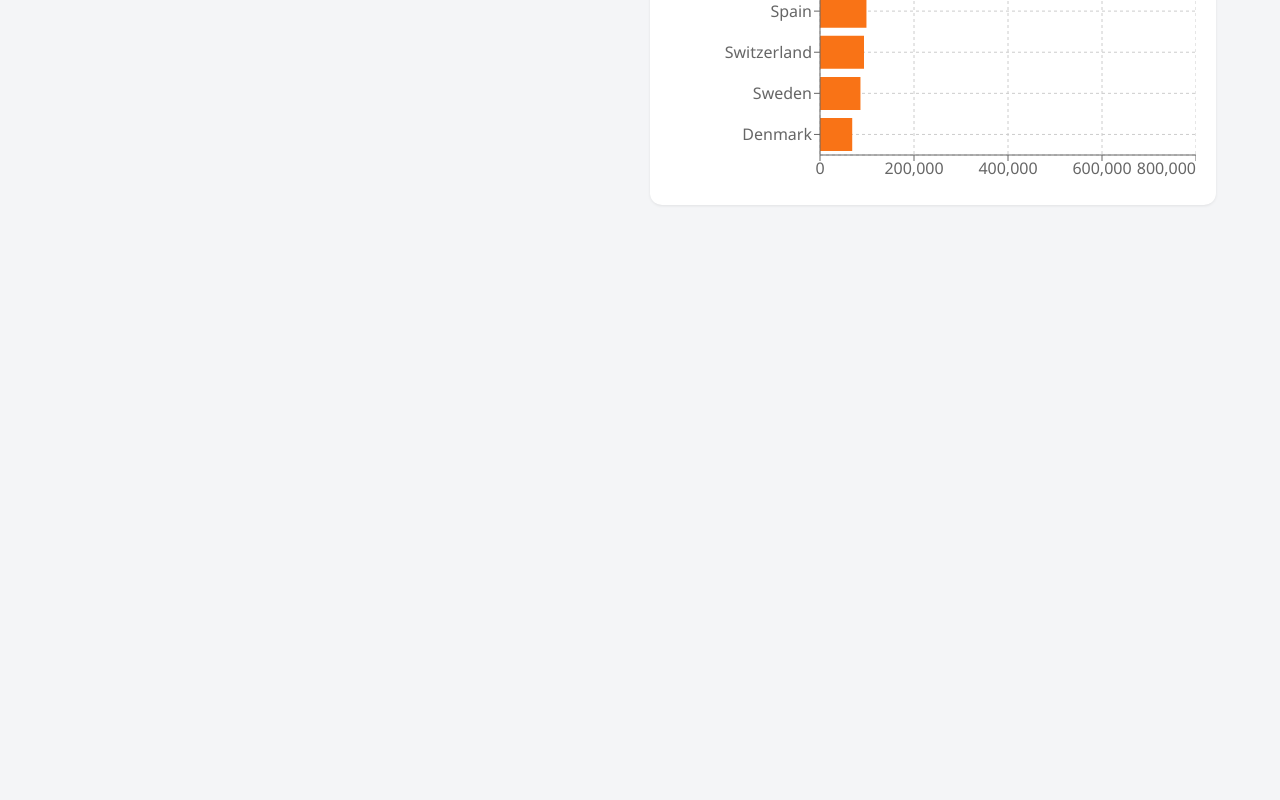
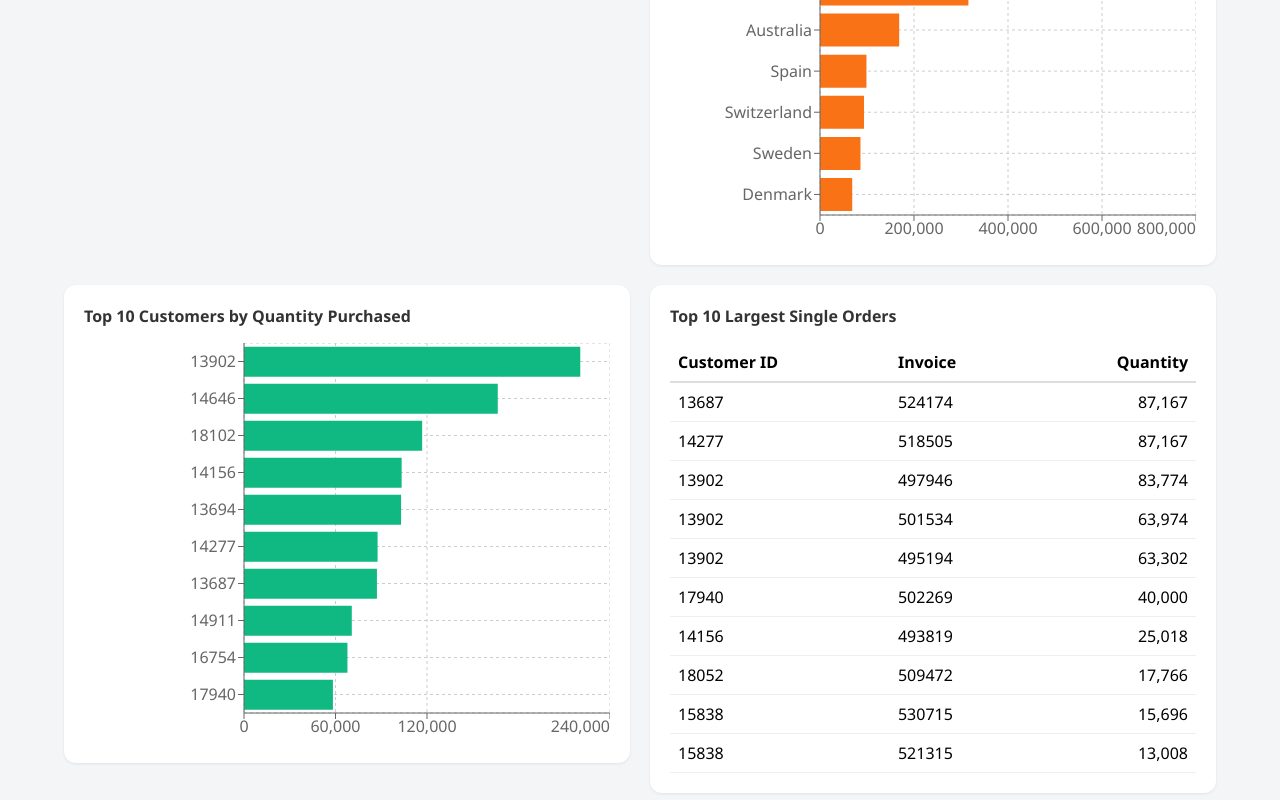
Before and after one commit to stvnfrlls/ecommerce-dashboard, a React (Vite) app in the folder dashboard/: page / in a window 1280 px wide. Shown: the part 1322-2122 px from the top of the page. Before the commit the page ends 1559 px from the top, so only its background shows below. Built offline with nearby package versions, Linux system fonts and the light colour scheme.

Commit message:
Add TopCustomersChart and TopInvoicesTable components; update App to include new charts and enhance dashboard description

```diff
--- a/dashboard/src/App.jsx
+++ b/dashboard/src/App.jsx
@@ -4,11 +4,17 @@
 const MonthlyRevenueChart = lazy(() => import('./components/MonthlyRevenueChart'))
 const TopProductsChart = lazy(() => import('./components/TopProductsChart'))
 const RevenueByCountryChart = lazy(() => import('./components/RevenueByCountryChart'))
+const TopCustomersChart = lazy(() => import('./components/TopCustomersChart'))
+const TopInvoicesTable = lazy(() => import('./components/TopInvoicesTable'))
 
 function App() {
   return (
     <div className="App">
       <h1>E-Commerce Sales Dashboard</h1>
+      <p className="dashboard-subtitle">
+        Analysis of 800,000+ transactions from a UK-based online retailer (2010), covering revenue trends,
+        top products, customer purchasing patterns, and geographic sales distribution.
+      </p>
       <div className="dashboard-grid">
         <Suspense fallback={<div>Loading...</div>}>
           <MonthlyRevenueChart />
@@ -20,6 +26,12 @@
           <Suspense fallback={<div>Loading...</div>}>
             <RevenueByCountryChart />
           </Suspense>
+          <Suspense fallback={<div>Loading...</div>}>
+            <TopCustomersChart />
+          </Suspense>
+          <Suspense fallback={<div>Loading...</div>}>
+            <TopInvoicesTable />
+          </Suspense>
         </div>
       </div>
     </div>
--- /dev/null
+++ b/dashboard/src/components/TopCustomersChart.jsx
@@ -0,0 +1,21 @@
+import { BarChart, Bar, XAxis, YAxis, CartesianGrid, Tooltip, ResponsiveContainer } from 'recharts'
+import topCustomers from '../data/top_customers.json'
+
+function TopCustomersChart() {
+    return (
+        <div className="chart-card">
+            <h2>Top 10 Customers by Quantity Purchased</h2>
+            <ResponsiveContainer width="100%" height={400}>
+                <BarChart data={topCustomers} layout="vertical" margin={{ left: 80 }}>
+                    <CartesianGrid strokeDasharray="3 3" />
+                    <XAxis type="number" tickFormatter={(value) => value.toLocaleString()} />
+                    <YAxis type="category" dataKey="Customer ID" width={80} />
+                    <Tooltip formatter={(value) => value.toLocaleString()} />
+                    <Bar dataKey="Quantity" fill="#10b981" />
+                </BarChart>
+            </ResponsiveContainer>
+        </div>
+    )
+}
+
+export default TopCustomersChart
--- /dev/null
+++ b/dashboard/src/components/TopInvoicesTable.jsx
@@ -0,0 +1,29 @@
+import qtyPerInvoice from '../data/qty_per_invoice.json'
+
+function TopInvoicesTable() {
+    return (
+        <div className="chart-card">
+            <h2>Top 10 Largest Single Orders</h2>
+            <table style={{ width: '100%', borderCollapse: 'collapse' }}>
+                <thead>
+                    <tr style={{ borderBottom: '2px solid #ddd', textAlign: 'left' }}>
+                        <th style={{ padding: '8px' }}>Customer ID</th>
+                        <th style={{ padding: '8px' }}>Invoice</th>
+                        <th style={{ padding: '8px', textAlign: 'right' }}>Quantity</th>
+                    </tr>
+                </thead>
+                <tbody>
+                    {qtyPerInvoice.map((row, index) => (
+                        <tr key={index} style={{ borderBottom: '1px solid #eee' }}>
+                            <td style={{ padding: '8px' }}>{row['Customer ID']}</td>
+                            <td style={{ padding: '8px' }}>{row.Invoice}</td>
+                            <td style={{ padding: '8px', textAlign: 'right' }}>{row.Quantity.toLocaleString()}</td>
+                        </tr>
+                    ))}
+                </tbody>
+            </table>
+        </div>
+    )
+}
+
+export default TopInvoicesTable
```
